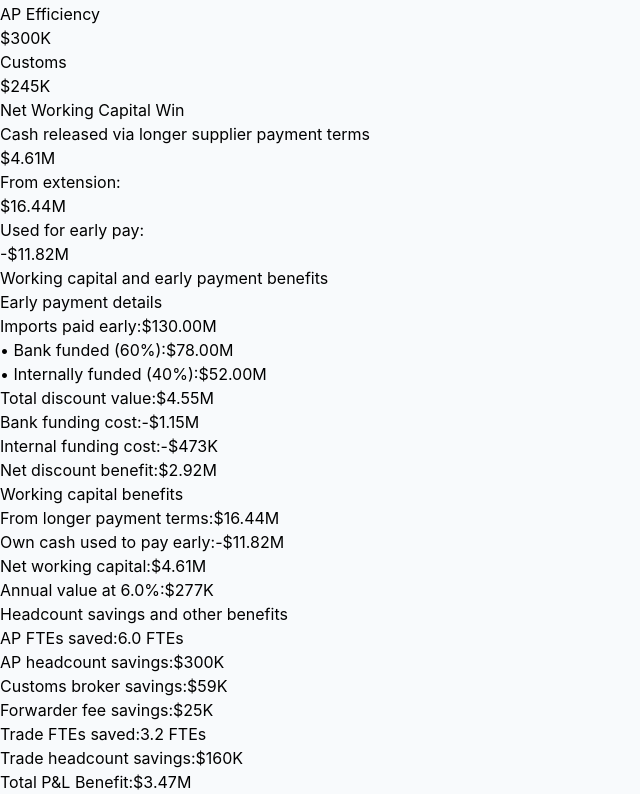
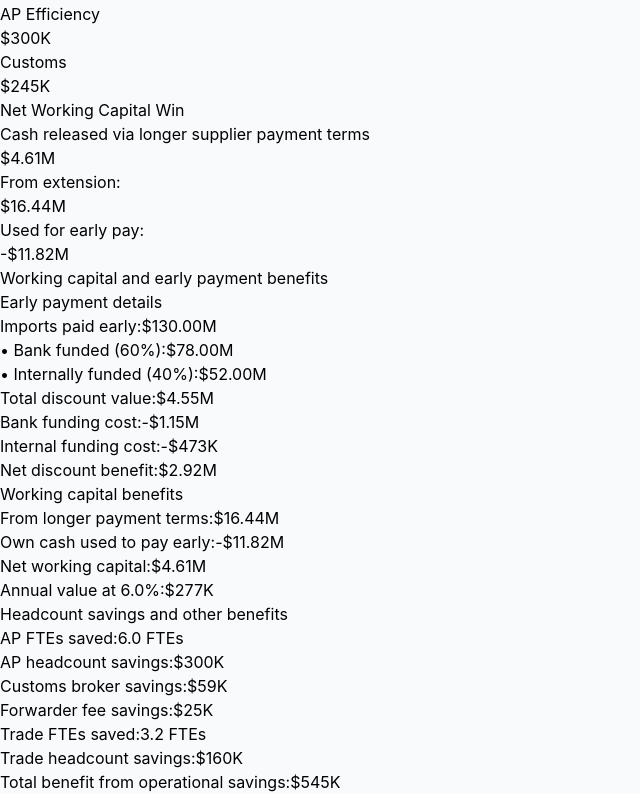
Before and after one commit to tim-1965/newdigitaltradeapp, a React (Vite) app: page / in a window 1280 px wide. Shown: the part 2818-3612 px from the top of the page, without its empty margins (0-640 px from the left). Built offline with nearby package versions, Linux system fonts and the light colour scheme.

Commit message:
Add files via upload

```diff
--- a/src/TradeSimulator.jsx
+++ b/src/TradeSimulator.jsx
@@ -134,7 +134,8 @@ export default function TradeSimulator() {
   const totalCustomsSavings = brokerSavings + forwarderSavings + tradeHeadcountSavings;
 
   // Total benefits
-  const totalPLBenefit = netDiscountBenefit + apSavings + totalCustomsSavings;
+  const totalOperationalSavings = apSavings + totalCustomsSavings;
+  const totalPLBenefit = netDiscountBenefit + totalOperationalSavings;
   const plBenefitAfterCosts = totalPLBenefit; // Platform costs could be added here
 
   // Simulation calculations
@@ -757,8 +758,8 @@ export default function TradeSimulator() {
                     <span className="font-semibold text-green-700">{formatCurrency(tradeHeadcountSavings)}</span>
                   </div>
                 <div className="flex justify-between items-center pt-3">
-                    <span className="font-bold text-gray-900">Total P&L Benefit:</span>
-                    <span className="text-2xl font-bold text-green-700">{formatCurrency(totalPLBenefit)}</span>
+                    <span className="font-bold text-gray-900">Total benefit from operational savings:</span>
+                    <span className="text-2xl font-bold text-green-700">{formatCurrency(totalOperationalSavings)}</span>
                   </div>
                 </div>
               </div>
```
